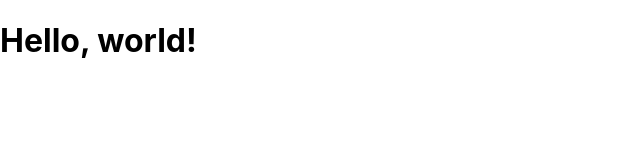
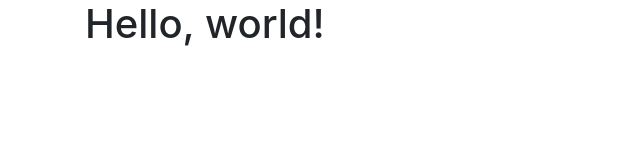
Before and after one commit to kumaratul60/assignment-big, a React app: page public/index.html in a window 1280 px wide. Shown: the whole page, without its empty margins (0-640 px from the left). Built offline with nearby package versions, Linux system fonts and the light colour scheme.

Commit message:
added bootstrap css as a temporary measure, so I can have easy styling during development. intention is to use scss with gulp for prod ready app

```diff
--- a/public/index.html
+++ b/public/index.html
@@ -8,10 +8,11 @@
     <meta name="theme-color" content="#000000" />
     <meta name="description" content="A ping-pong team generator app" />
     <link rel="apple-touch-icon" href="" />
+    <link rel="stylesheet" href="https://stackpath.bootstrapcdn.com/bootstrap/4.3.1/css/bootstrap.min.css" integrity="sha384-ggOyR0iXCbMQv3Xipma34MD+dH/1fQ784/j6cY/iJTQUOhcWr7x9JvoRxT2MZw1T" crossorigin="anonymous">
     <title>Ping Pong Team Generator</title>
 </head>
 
-<body>
+<body class="container">
     <noscript>You need to enable JavaScript to run this app.</noscript>
     <div id="root">
 
```
